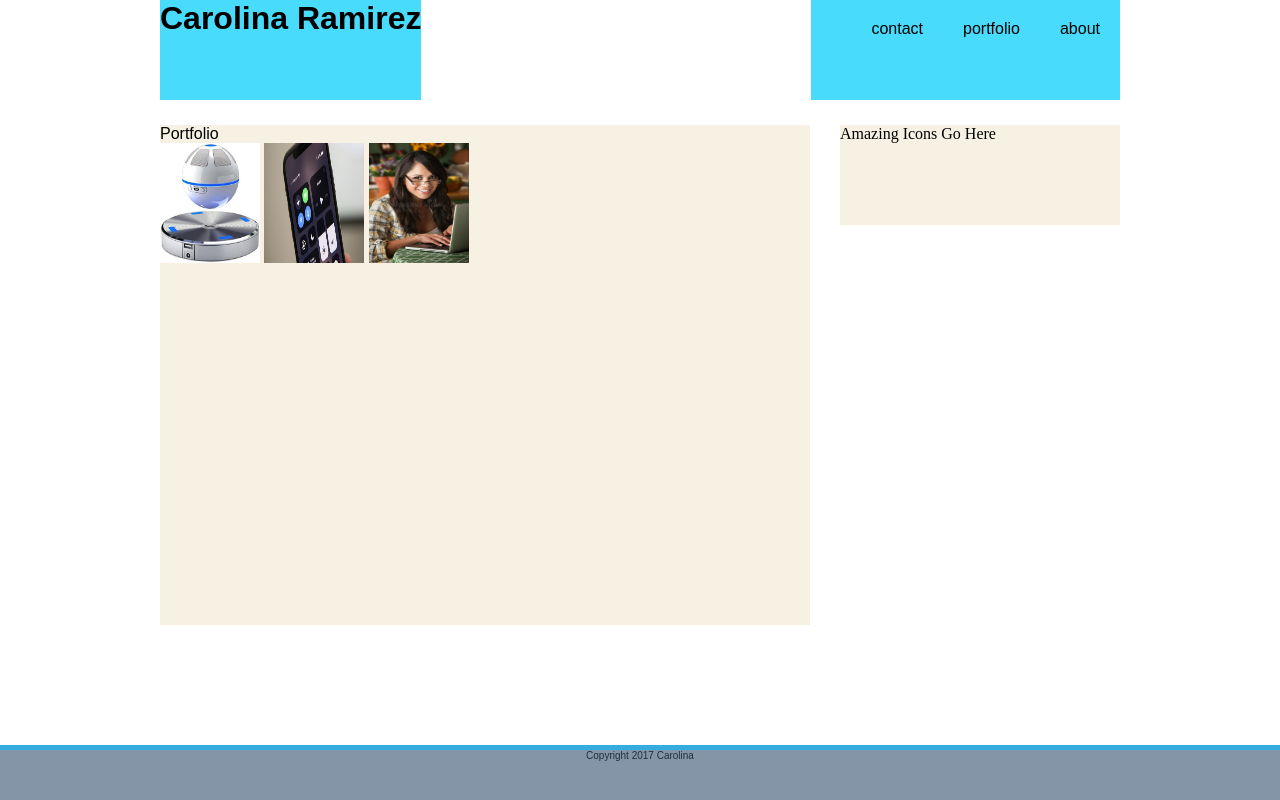
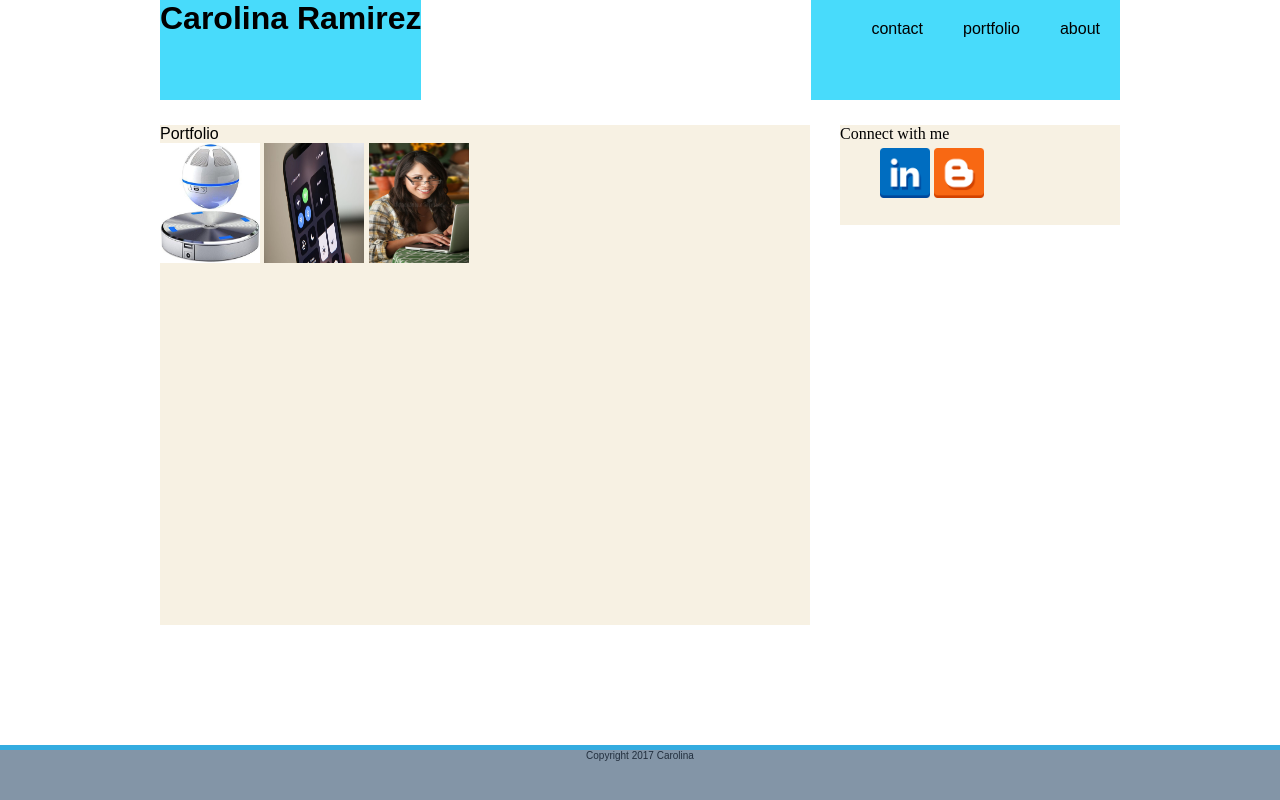
Before and after one commit to rmzcaro/Basic-Portfolio, a plain HTML site: page portfolio.html in a window 1280 px wide. Drawn offline with Linux system fonts and the light colour scheme.

Commit message:
made changes to portfolio look

```diff
--- a/portfolio.html
+++ b/portfolio.html
@@ -3,8 +3,10 @@
 <head>
     <link rel="stylesheet" href="assets/css/style.css">
 
-    <title>Contact</title>
+    <title>Stuff</title>
 </head>
+
+<!--Body begins below-->
 
 <body>
         <div class="wrapper">
@@ -25,9 +27,11 @@
 
             </div>
 
+    <!--About me section below-->
+
     <div class= "container">
             <div class="leftcolumn left">
-             <p>Portfolio</p>
+                <div id="portfolio">Portfolio</div>
 
                 <div id="images">
 
@@ -44,12 +48,19 @@
          </div>
 
 
-    <!--I need to make icons and add them below-->
+    <!--icons below-->
 
     <div class= "container">
             <div class="rightcolumn right">
-             <p>Amazing Icons Go Here</p>
-             <div id="smaller section">
+                <p>Connect with me</p>
+
+                <div id="smallersection">
+                    <ul>
+                       <li><img src="assets/images/linkedin.png"/ style="width:50px; margin-top:5px";></li>
+
+                       <li><img src="assets/images/bloggr.png"/ style="width:50px; margin-top:5px"></li>
+                   </ul>
+
                 </div>
             </div>
        </div>
```
Also changed, not shown: index.html (+2 -0 lines). Lines whose indentation alone changed are shown as unchanged.
